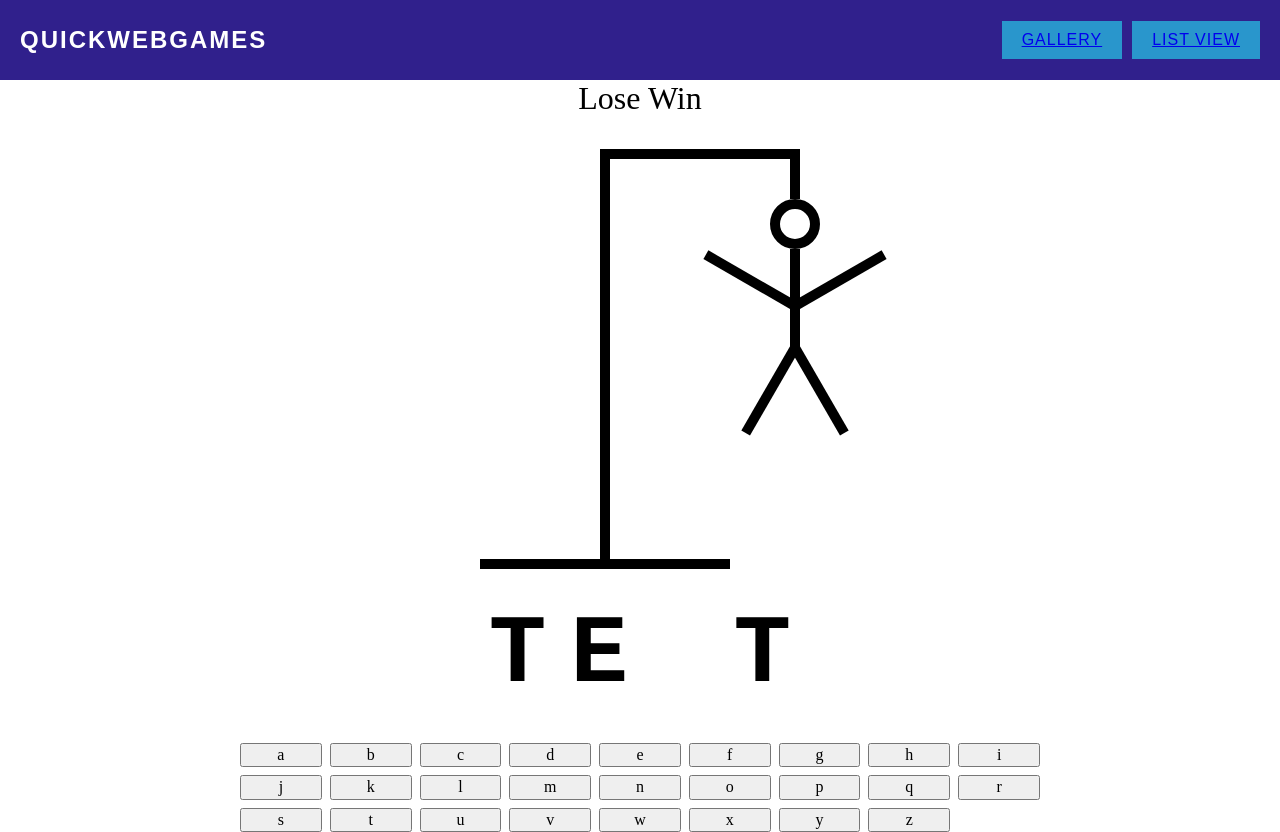
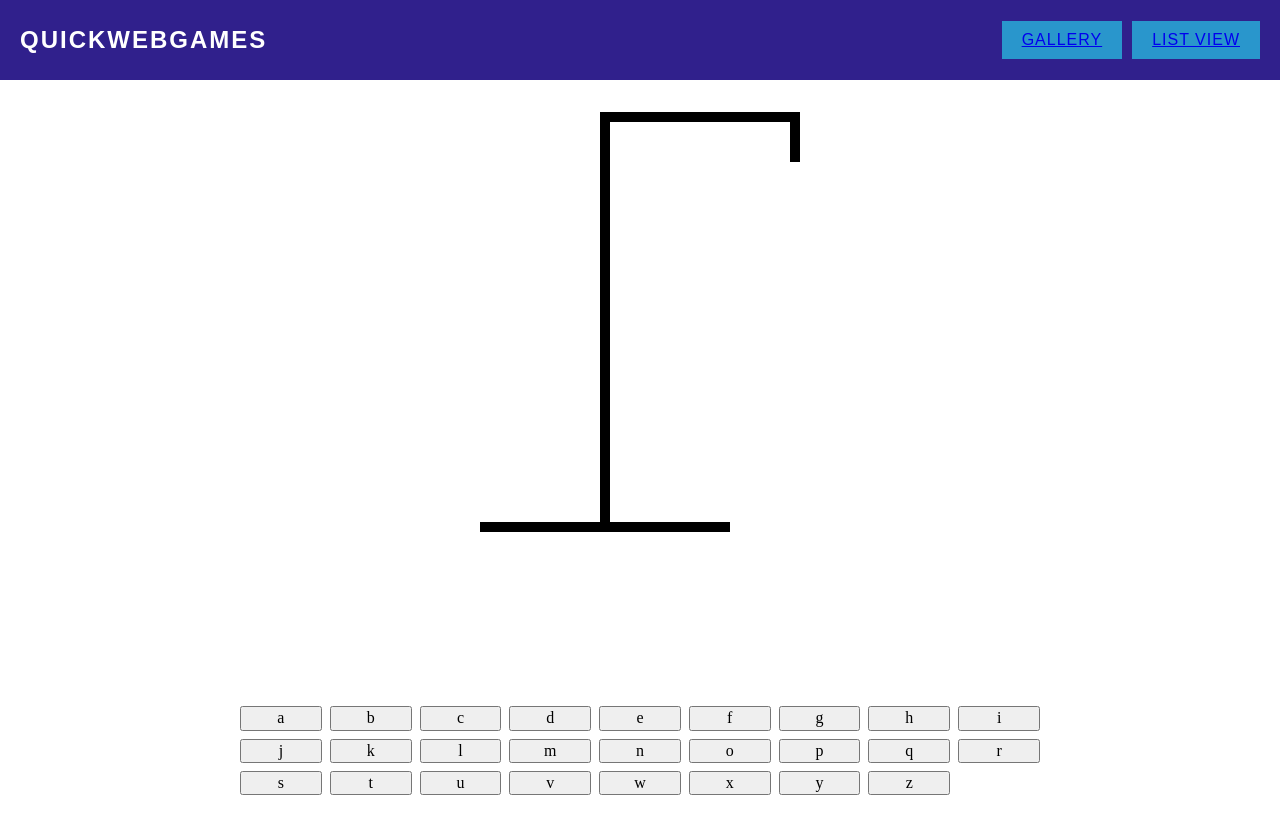
Before and after one commit to gzava3/quick-web-games, a React (Create React App) app: page /gamepage in a window 1280 px wide. After the commit the page ends 800 px from the top, so only its background shows below. Built offline with nearby package versions, Linux system fonts and the light colour scheme.

Commit message:
Hangman update (still unfinished)

```diff
--- a/src/components/HangMan/HangMan.jsx
+++ b/src/components/HangMan/HangMan.jsx
@@ -1,4 +1,4 @@
-import { useState } from "react"
+import { useCallback, useEffect, useState } from "react"
 import PropTypes from "prop-types";
 import words from "./wordList.json"
 import HangmanDrawing from "./HangmanDrawing"
@@ -8,13 +8,98 @@ import Keyboard from "./Keyboard"
 
 
 const HangMan = () => {
-    const [wordToGuess, setWordToguess] = useState(() => {
-        // Returns a random word
+
+    function getWord() {
         return words[Math.floor(Math.random() * words.length)]
-    })
+    }
+
+    const [wordToGuess, setWordToGuess] = useState((getWord))
 
     // Empty array of used letters
     const [guessedLetters, setGuessedLetters] = useState([])
+
+    // The incorrect letters are all the letters that are not in the word that is to be guessed
+    const incorrectLetters = guessedLetters.filter(letter => !wordToGuess.includes(letter))
+
+
+    const isLoser = incorrectLetters.length >= 6
+
+    // If guessedLetter includes every single letter inside of wordToGuess, we have won
+    const isWinner = wordToGuess.split("").every(letter => guessedLetters.includes(letter))
+
+    // useCallback memoizes the function so React will keep the function in memory and reuse it
+    // rather than creating a new function every time the component re-renders.
+    // The memoized function will only change if one of the dependencies has changed since the last render
+    const addGuessedLetter = useCallback((letter) => {
+        if (typeof letter !== 'string') {
+            console.error('key must be a string');
+            return;
+          }
+        // If letter is already guessed, don't do anything
+        if (guessedLetters.includes(letter) || isWinner || isLoser) return
+
+        // If not, add the guessed letter to the already guessed letters
+        setGuessedLetters(currentLetters => [...currentLetters, letter])
+
+    }, [guessedLetters, isWinner, isLoser]) // Dependencies
+
+
+    // Event listener for physical keyboard
+    useEffect(() => {
+        const handler = (e) => {
+            if (typeof e !== KeyboardEvent) {
+                console.error('event must be KeyboardEvent');
+                return;
+              }
+
+            const key = e.key;
+
+            // Ignore the pressed key if it is not A-Z
+            if (!key.match(/^[a-z]$/i)) return; // Added 'i' for case-insensitive matching
+
+            // Prevent what would have normally happened by pressing that key
+            e.preventDefault();
+            addGuessedLetter(key);
+        };
+
+        // Add the event listener when the component mounts
+        document.addEventListener('keypress', handler);
+
+        // Remove the event listener when the component unmounts
+        return () => {
+            document.removeEventListener('keypress', handler);
+        };
+    }, []);
+
+
+
+
+    // Enter-key refresh event listener
+    useEffect(() => {
+        const handler = (e) => {
+            if (typeof e !== KeyboardEvent) {
+                console.error('event must be KeyboardEvent');
+                return;
+              }
+
+            const key = e.key;
+
+            if (key != "Enter") return
+
+            e.preventDefault()
+            setGuessedLetters([])
+            setWordToGuess(getWord())
+        };
+
+        // Add the event listener when the component mounts
+        document.addEventListener('keypress', handler);
+
+        // Remove the event listener when the component unmounts
+        return () => {
+            document.removeEventListener('keypress', handler);
+        };
+    }, []);
+
 
     return (
          <div
@@ -27,11 +112,27 @@ const HangMan = () => {
                 alignItems: "center"
             }}
          >
-            <div style={{ fontSize: "2rem", textAlign: "center" }}>Lose Win</div>
-            <HangmanDrawing />
-            <HangmanWord />
+            <div style={{ fontSize: "2rem", textAlign: "center" }}>
+                {isWinner && "Winner! - Refresh to try again"}
+                {isLoser && "You Lose! - Refresh to try again"}
+            </div>
+            <HangmanDrawing
+                numberOfGuesses = {incorrectLetters.length}
+            />
+            <HangmanWord
+                reveal = {isLoser}
+                guessedLetters = {guessedLetters}
+                wordToGuess={wordToGuess}
+            />
             <div style = {{ alignSelf: "stretch"}}>
-                <Keyboard />
+                <Keyboard
+                    disabled = {isWinner || isLoser}
+                    activeLetters = {guessedLetters.filter(letter =>
+                        wordToGuess.includes(letter)
+                    )}
+                    inactiveLetters = {incorrectLetters}
+                    addGuessedLetter = {addGuessedLetter}
+                />
             </div>
 
          </div>
--- a/src/components/HangMan/HangmanDrawing.jsx
+++ b/src/components/HangMan/HangmanDrawing.jsx
@@ -1,3 +1,5 @@
+import PropTypes from "prop-types";
+
 const HEAD = (
     <div style ={{
         width: "50px",
@@ -77,17 +79,20 @@ const LEFT_LEG = (
     }} />
 )
 
+const BODY_PARTS = [HEAD, BODY, RIGHT_ARM, LEFT_ARM, RIGHT_LEG, LEFT_LEG]
 
-const HangmanDrawing = () => {
+const HangmanDrawing = ({ numberOfGuesses } ) => {
+    HangmanDrawing.propTypes = {
+        numberOfGuesses: PropTypes.number.isRequired
+
+    }
+
     return (
         // Container
         <div style= {{ position: "relative "}}>
-            {HEAD}
-            {BODY}
-            {RIGHT_ARM}
-            {LEFT_ARM}
-            {RIGHT_LEG}
-            {LEFT_LEG}
+            {/*Allows us to determine how many body parts are shown based on the number of guesses that are wrong*/}
+            {BODY_PARTS.slice(0, numberOfGuesses)}
+
             <div
                 style = {{
                     height: "50px",
--- a/src/components/HangMan/HangmanWord.jsx
+++ b/src/components/HangMan/HangmanWord.jsx
@@ -1,6 +1,17 @@
-const HangmanWord = () => {
-    const word = "test"
-    const guessedLetters = ["t", "e", "g"]
+import PropTypes from "prop-types";
+
+const HangmanWord = ({ reveal, guessedLetters, wordToGuess }) => {
+    HangmanWord.propTypes = {
+        reveal: PropTypes.bool,
+        guessedLetters: PropTypes.arrayOf(PropTypes.string).isRequired,
+        wordToGuess: PropTypes.string.isRequired
+
+    }
+
+    HangmanWord.defaultProps = {
+        reveal: false
+    }
+
     return (
     <div style = {{
         display: "flex",
@@ -11,13 +22,19 @@ const HangmanWord = () => {
         fontFamily: "monospace",
     }}
     >
-        {word.split("").map((letter, index) => (
+        {/*Dynamically gets the word to guess*/}
+        {wordToGuess.split("").map((letter, index) => (
             <span style = {{ borderBottom: ".lem solid black"}} key = {index}>
                 <span
                 style = {{
-                    visibility: guessedLetters.includes(letter)
+                    visibility: guessedLetters.includes(letter) || reveal
                     ? "visibile"
-                    : "hidden"
+                    : "hidden",
+
+                    // If we are revealing the word, and we did not guess this letter correctly, make the letter red
+                    color: !guessedLetters.includes(letter) && reveal
+                    ? "red"
+                    : "black"
                 }}
                 >
                     {letter}
--- a/src/components/HangMan/Keyboard.jsx
+++ b/src/components/HangMan/Keyboard.jsx
@@ -1,7 +1,20 @@
+import PropTypes from "prop-types";
 import styles from "./keyboard-styles.scss"
 const KEYS = ['a', 'b', 'c', 'd', 'e', 'f', 'g', 'h', 'i', 'j', 'k', 'l', 'm', 'n', 'o', 'p', 'q', 'r', 's', 't', 'u', 'v', 'w', 'x', 'y', 'z']
 
-const Keyboard = () => {
+const Keyboard = ({ disabled, activeLetters, inactiveLetters, addGuessedLetter }) => {
+
+    Keyboard.propTypes = {
+        disabled: PropTypes.bool,
+        activeLetters: PropTypes.arrayOf(PropTypes.string).isRequired,
+        inactiveLetters: PropTypes.arrayOf(PropTypes.string).isRequired,
+        addGuessedLetter: PropTypes.func.isRequired
+    }
+
+    Keyboard.defaultProps = {
+        disabled: false
+    }
+
     return (
         <div
             style = {{
@@ -12,8 +25,22 @@ const Keyboard = () => {
 
         >
             {KEYS.map(key => {
+                const isActive = activeLetters.includes(key)
+                const isInactive = inactiveLetters.includes(key)
                 return (
-                <button clasName = {`${styles.btn}`} key={key}>
+                <button
+                    /*When letter on game keyboard is clicked, add that to guessedLetters*/
+                    onClick={() => addGuessedLetter(key)}
+
+                    //  Apply different styles dynamically based on the key's status.
+                    className = {`${styles.btn} ${isActive ? styles.active : ""} ${isInactive ? styles.inactive : ""}`}
+
+                    // Disables the button if it is either active or inactive to prevent the same letter from being guessed again.
+                    disabled = {isInactive || isActive || disabled}
+
+                    key={key}
+                    >
+
                     {key}
                 </button>
                 )
```
